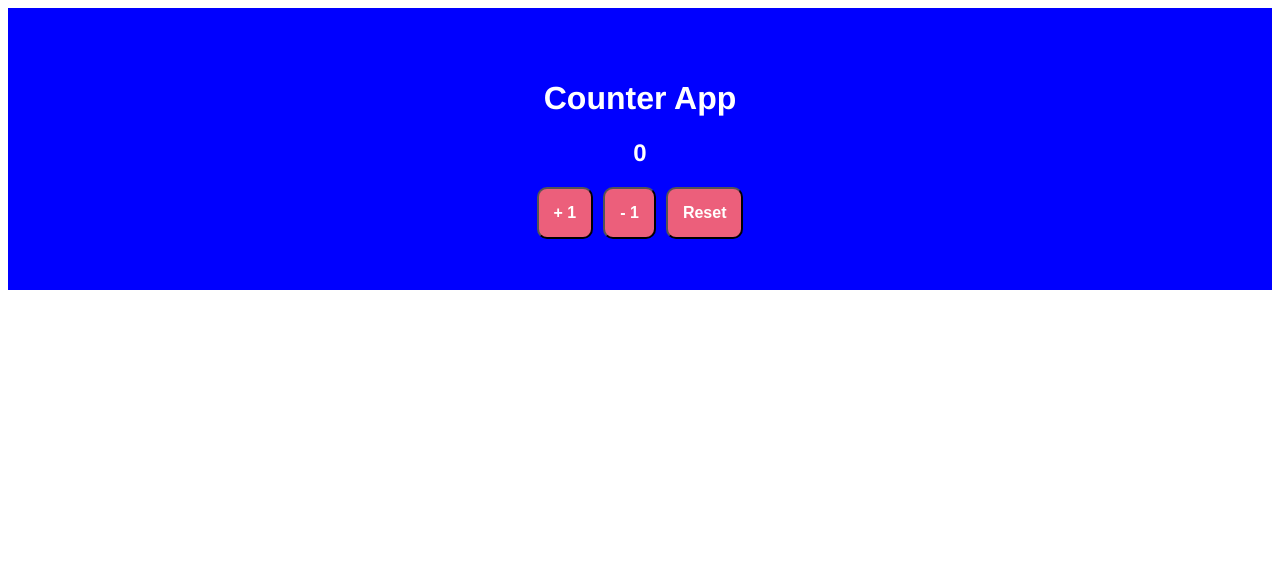
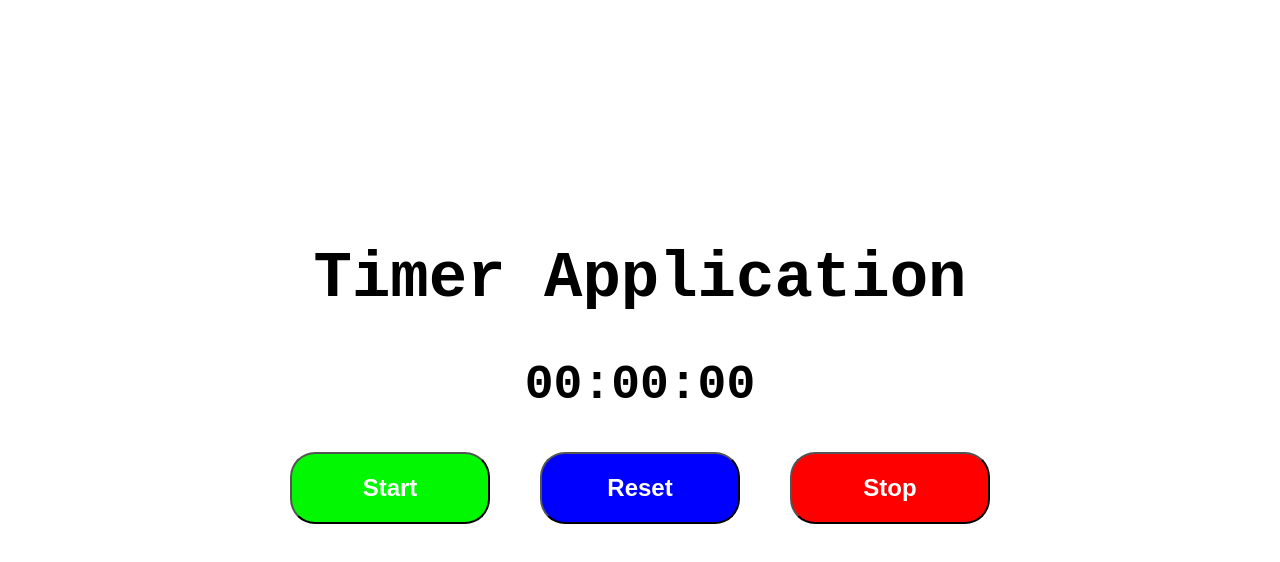
Before and after one commit to Elijah736/react, a React (Vite) app in the folder react/: page / in a window 1280 px wide. Shown: the top 562 px of the page. Built offline with nearby package versions, Linux system fonts and the light colour scheme.

Commit message:
Completed a timer application

```diff
--- a/react/src/App.css
+++ b/react/src/App.css
@@ -1,30 +1,66 @@
-.counter-container{
-  justify-content: center;
-  text-align: center;
-  border: 1px solid blue;
-  background-color: blue;
-  color: white;
-  padding: 50px;
-  font-family: 'Franklin Gothic Medium', 'Arial Narrow', Arial, sans-serif;
+body{
+  margin: 0;
+  padding: 0;
+  display: block;
 }
 
-.button-container{
-  display: flex;
+.timer-container{
   justify-content: center;
-  gap: 10px;
+  font-family: monospace;
+  font-size: 2rem;
+  text-align: center;
+  font-weight: 800;
+  padding: 200px;
+  border: none;
 }
 
 button{
-  background-color: hsl(348, 79%, 65%);
-  padding: 15px;
-  border-radius: 10px;
-  font-size: 1rem;
-  color: white;
-  font-weight: 800;
-  transition: background-color 0.3s ease;
+  padding: 20px;
+  width: 200px;
+  border-radius: 25px;
 }
 
-button:hover{
-  background-color: hsl(348, 91%, 33%);
+.buttoncontainer{
+  display: flex;
+  justify-content: center;
+  gap: 50px;
+}
+
+.start{
+  background-color: rgb(2, 248, 2);
+  color: white;
+  font-size: 1.5rem;
+  font-weight: bold;
+  transition: background-color 0.5s ease;
+}
+
+.start:hover{
+  background-color: hsl(120, 98%, 17%);
   cursor: pointer;
 }
+
+.reset{
+  background-color: blue;
+  color: white;
+  font-size: 1.5rem;
+  font-weight: bold;
+  transition: background-color 0.5s ease;
+}
+
+.reset:hover{
+  background-color: rgb(1, 1, 87);
+  cursor: pointer;
+}
+
+.stop{
+  background-color: red;
+  color: white;
+  font-size: 1.5rem;
+  font-weight: bold;
+  transition: background-color 0.5s ease;
+}
+
+.stop:hover{
+  background-color: rgb(79, 1, 1);
+  cursor: pointer;
+}
--- a/react/src/App.jsx
+++ b/react/src/App.jsx
@@ -1,36 +1,53 @@
-import  { useState } from 'react';
+import { useState, useEffect } from 'react';
 import './App.css';
 
 function App() {
-  const[count, setCount] = useState(0);
 
-  function Increase() {
-    setCount(count + 1);
-  }
+  const [isRunning, setisRunning] = useState(false);
+  const [Seconds, setSeconds] = useState(0);
+  const [Minutes, setMinutes] = useState(0);
+  const [Hours, setHours] = useState(0);
 
-  function Decrease() {
-    setCount(count - 1);
-  }
+  useEffect(() => {
+    if (isRunning) {
+      const timeout = setTimeout(() => {
+        if (Seconds === 59) {
+          setSeconds(0);
+          setMinutes(prev => prev + 1)
+        } else {
+          setSeconds(prev => prev + 1)
+        }
 
-  function Reset() {
-    setCount(0);
-  }
+        if (Minutes === 59) {
+          setMinutes(0);
+          setHours(prev => prev + 1)
+        }
+      }, 10);
+
+      return () => clearTimeout(timeout);
+
+    };
+
+
+  }, [isRunning, Seconds, Minutes]);
+
+
+
+
 
   return (
-    <div className="counter-container">
-      <h1 className="h1element">Counter App</h1>
+    <div className='timer-container'>
+      <h1>Timer Application</h1>
 
-      <h2 className="count">{count}</h2>
+      <h2>{Hours.toString().padStart(2, 0)}:{Minutes.toString().padStart(2, 0)}:{Seconds.toString().padStart(2, 0)}</h2>
 
-      <div className="button-container">
-        <button onClick={Increase}>+ 1</button>
-
-        <button onClick={Decrease}>- 1</button>
-
-        <button onClick={Reset}>Reset</button>
+      <div className='buttoncontainer'>
+        <button className='start'onClick={() => setisRunning(true)}>Start</button>
+        <button className='reset' onClick={() => setSeconds(0) || setMinutes(0) || setHours(0)}>Reset</button>
+        <button className='stop' onClick={() => setisRunning(false)}>Stop</button>
       </div>
     </div>
-  );
-};
+  )
+}
 
 export default App;
```
